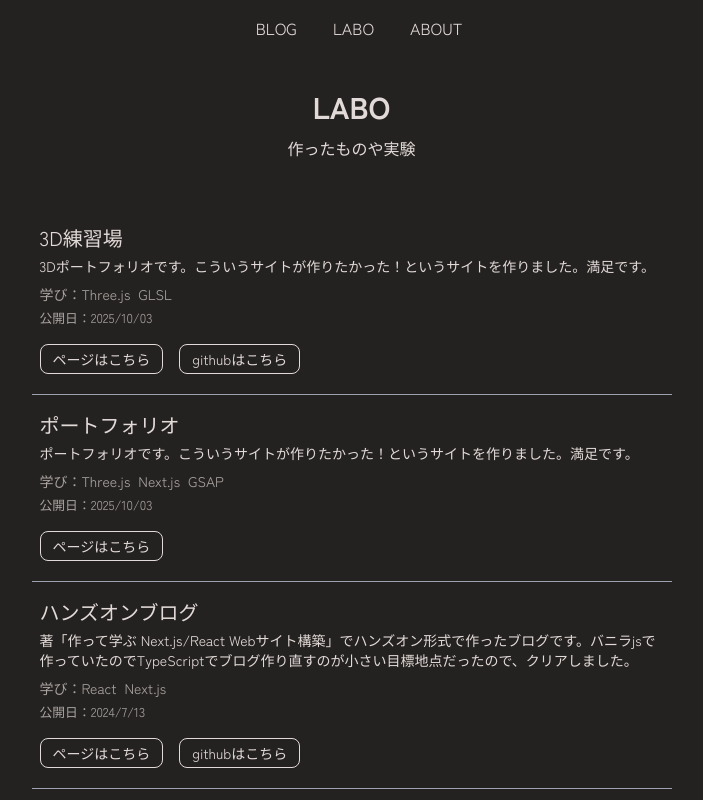
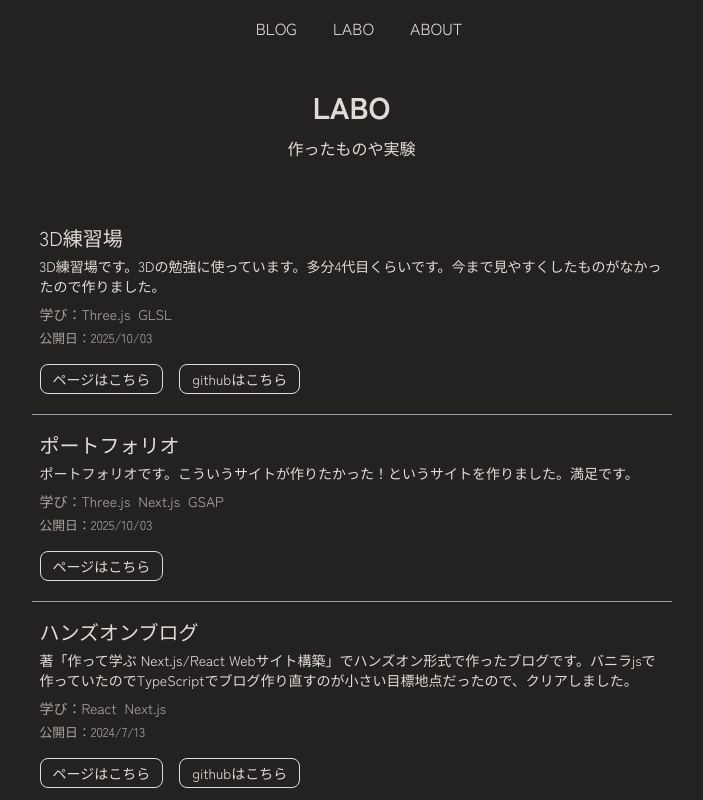
Before and after one commit to Musasi914/blog2, a Next.js app: page /labo in a window 1280 px wide. Shown: the top 800 px of the page, without its empty margins (281-984 px from the left). Built offline with nearby package versions, Linux system fonts and the light colour scheme.

Commit message:
fix: 更新された3D練習場の説明文を修正し、内容を明確化しました。

```diff
--- a/src/app/(blog)/labo/_libs/laboWorks.ts
+++ b/src/app/(blog)/labo/_libs/laboWorks.ts
@@ -11,7 +11,7 @@ const LaboArray = [
   {
     title: "3D練習場",
     description:
-      "3Dポートフォリオです。こういうサイトが作りたかった！というサイトを作りました。満足です。",
+      "3D練習場です。3Dの勉強に使っています。多分4代目くらいです。今まで見やすくしたものがなかったので作りました。",
     publish: "2025/10/03",
     url: "https://three-training2.vercel.app/",
     github: "https://github.com/Musasi914/three-training2",
```
